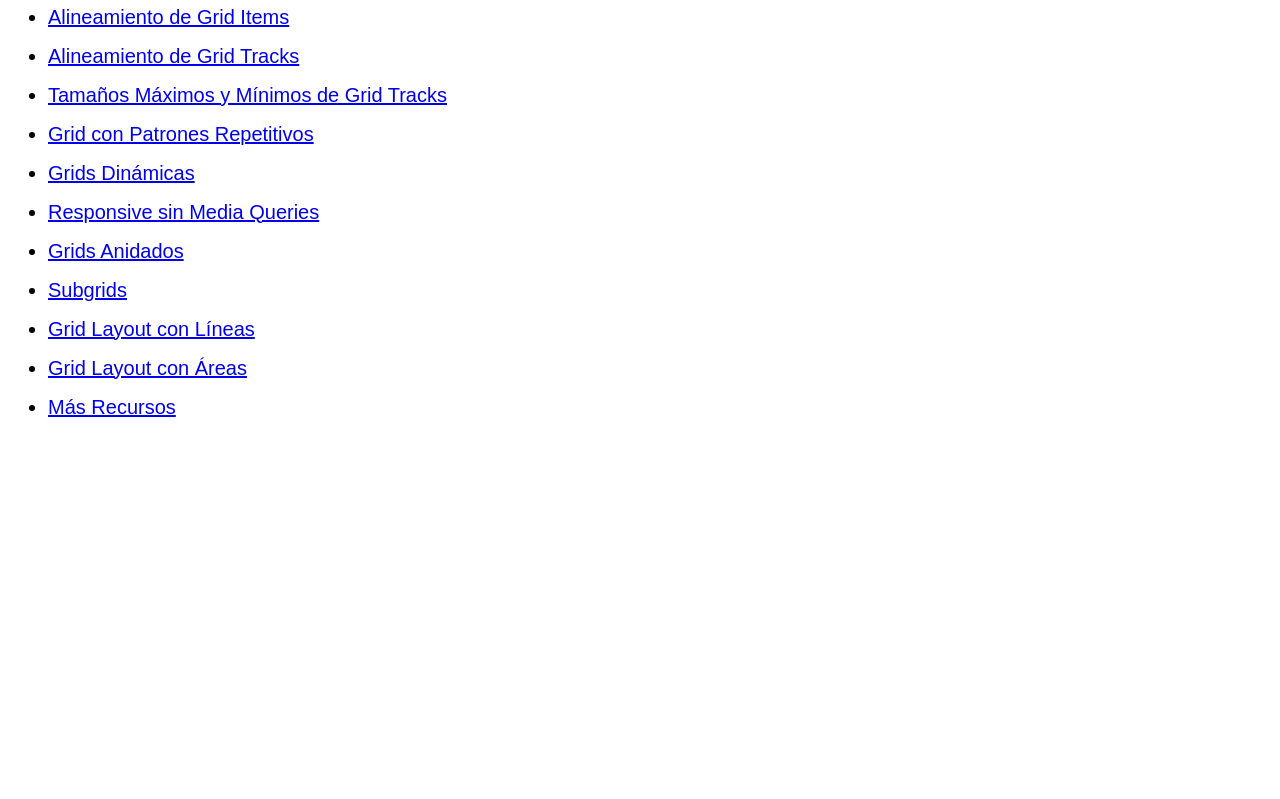
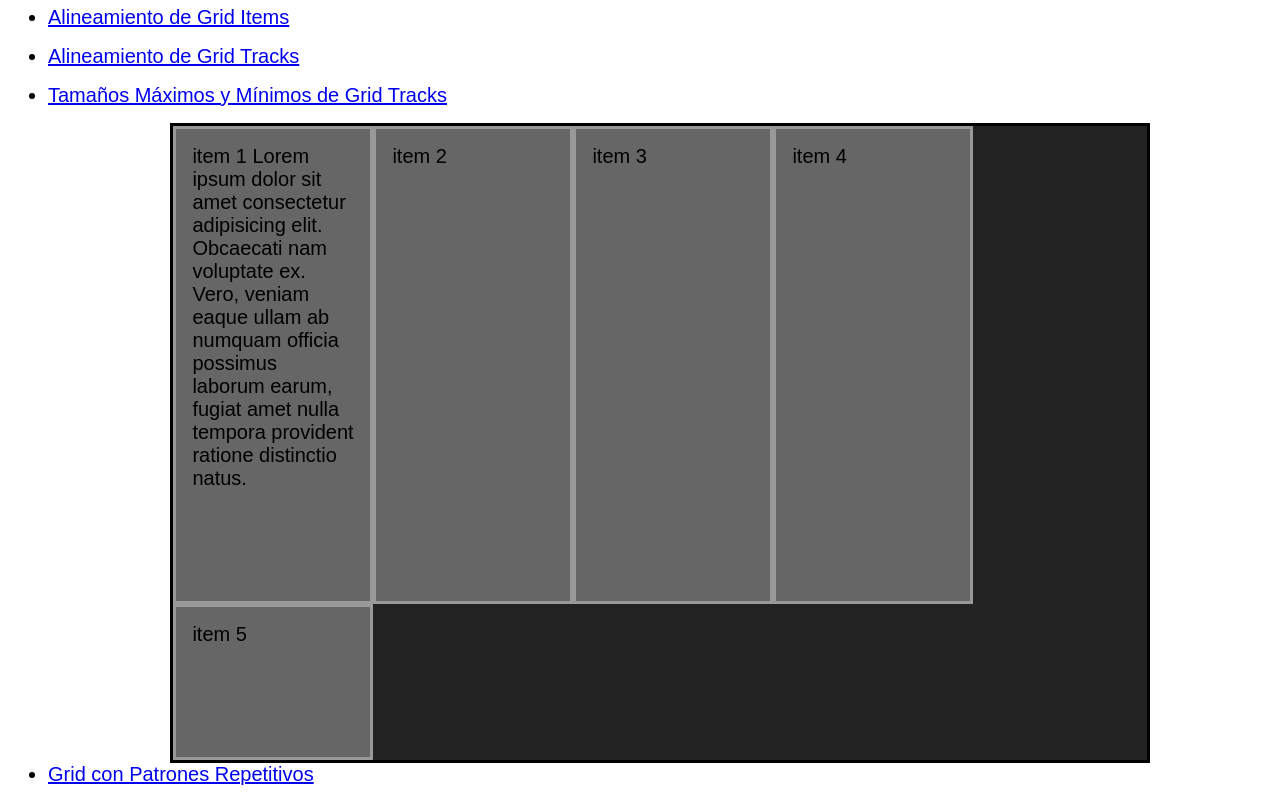
Before and after one commit to AlexumaDW/web_developement, a plain HTML site: page grid_css/index.html in a window 1280 px wide. Shown: the part 4300-5099 px from the top of the page. Drawn offline with Linux system fonts and the light colour scheme.

Commit message:
min max grid

```diff
--- a/grid_css/index.html
+++ b/grid_css/index.html
@@ -176,6 +176,28 @@
       <li>
         <a href="#grid-min-max">Tamaños Máximos y Mínimos de Grid Tracks</a>
       </li>
+      <section class="grid-min-max container">
+        <article class="item">
+          <p>
+            item 1 Lorem ipsum dolor sit amet consectetur adipisicing elit.
+            Obcaecati nam voluptate ex. Vero, veniam eaque ullam ab numquam
+            officia possimus laborum earum, fugiat amet nulla tempora provident
+            ratione distinctio natus.
+          </p>
+        </article>
+        <article class="item">
+          <p>item 2</p>
+        </article>
+        <article class="item">
+          <p>item 3</p>
+        </article>
+        <article class="item">
+          <p>item 4</p>
+        </article>
+        <article class="item">
+          <p>item 5</p>
+        </article>
+      </section>
       <li><a href="#grid-repeat">Grid con Patrones Repetitivos</a></li>
       <li><a href="#grid-dynamics">Grids Dinámicas</a></li>
       <li><a href="#grid-responsive">Responsive sin Media Queries</a></li>
--- a/grid_css/style.css
+++ b/grid_css/style.css
@@ -162,3 +162,9 @@ img {
   grid-column: 2/4;
   grid-row: 2/4;
 }
+.grid-min-max {
+  display: grid;
+  grid-template-columns: repeat(4, 1fr);
+  grid-template-columns: repeat(4, minmax(100px, 200px));
+  grid-template-columns: repeat(4, minmax(min-content, 200px));
+}
```
